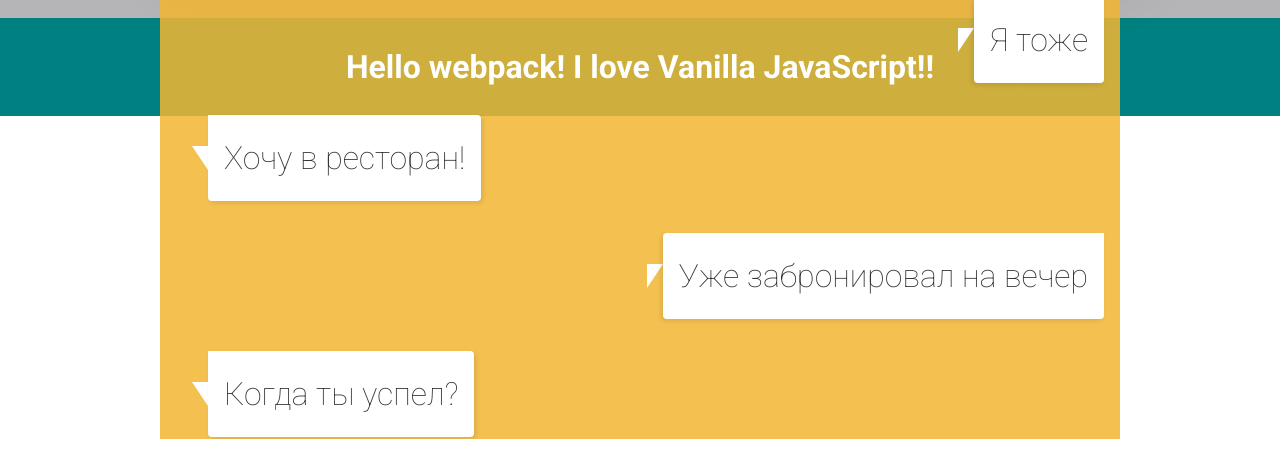
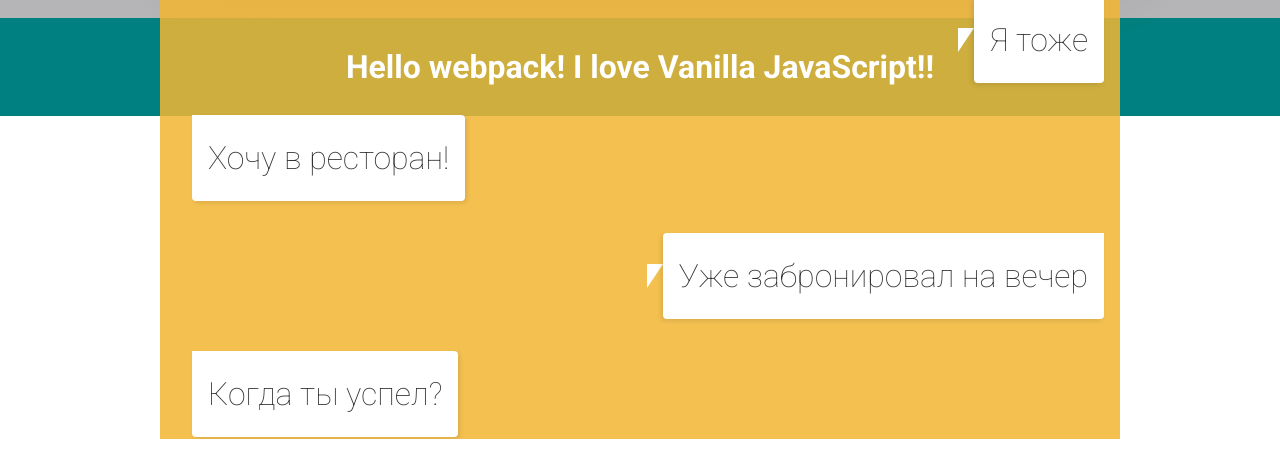
Before and after one commit to alexanderxp/chat, a website built with webpack: page src/index.html in a window 1280 px wide. Shown: the part 782-1231 px from the top of the page. Built offline with nearby package versions, Linux system fonts and the light colour scheme; files whose address does not match are found by name.

Commit message:
del msg pointer #messag article right avatar(html)

```diff
--- a/src/styles.css
+++ b/src/styles.css
@@ -183,15 +183,6 @@ html{                              /*  спец размер и шрифты п
 	justify-content: space-between;
 }
 
-.msg .pointer {                             /*  выделяющие белые треугольники возле сообщений */
-	width: 0;
-	height: 0;
-	border-style: solid;
-	border-width: 0 1rem 1.5rem 0;
-	border-color: transparent #fff transparent transparent;
-	margin: auto 0;
-}
-
 .inner-msg{                                /*  и наконец сами прямоугольники с сообщениями */
 	background-color: #fff;
 	width: 100%;
```
